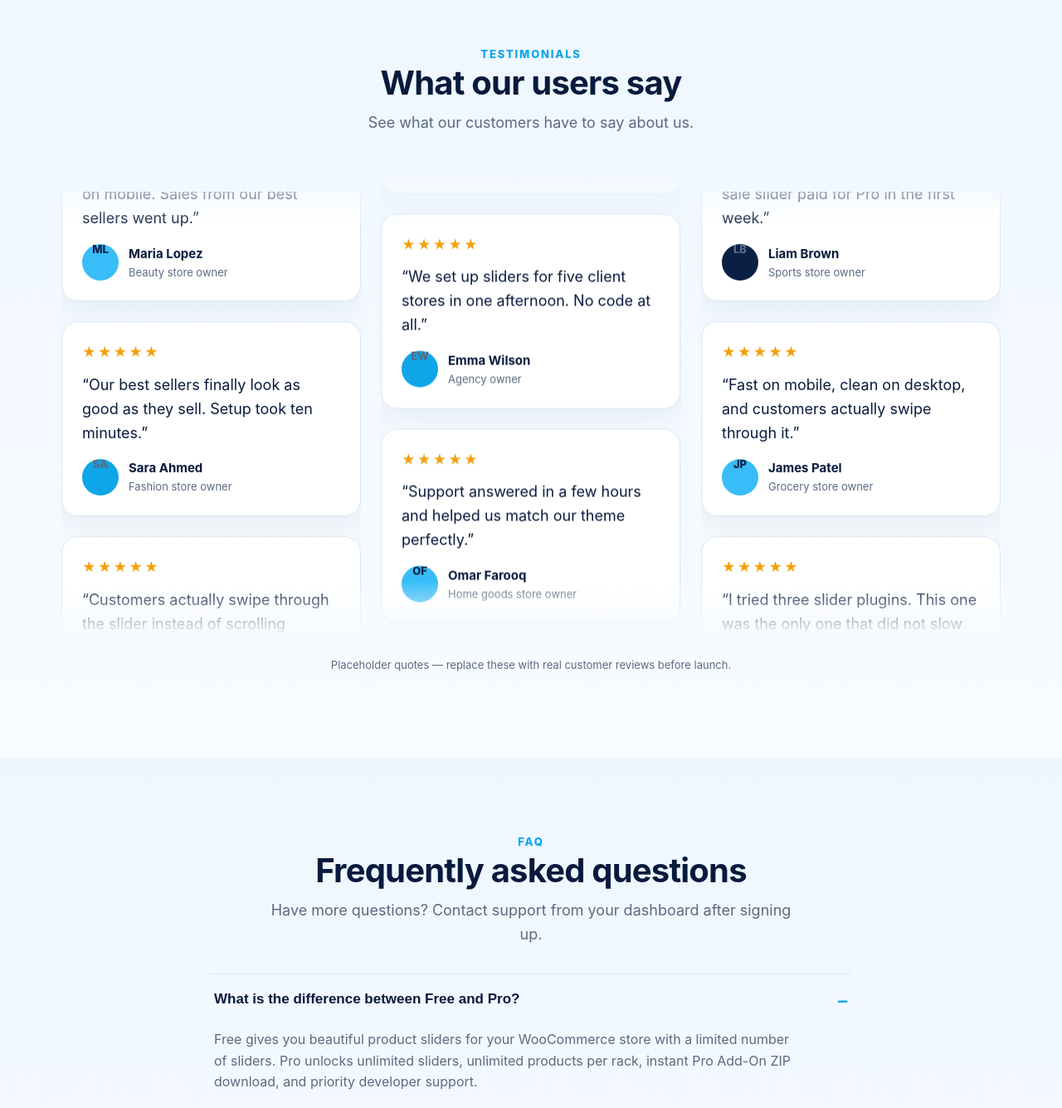
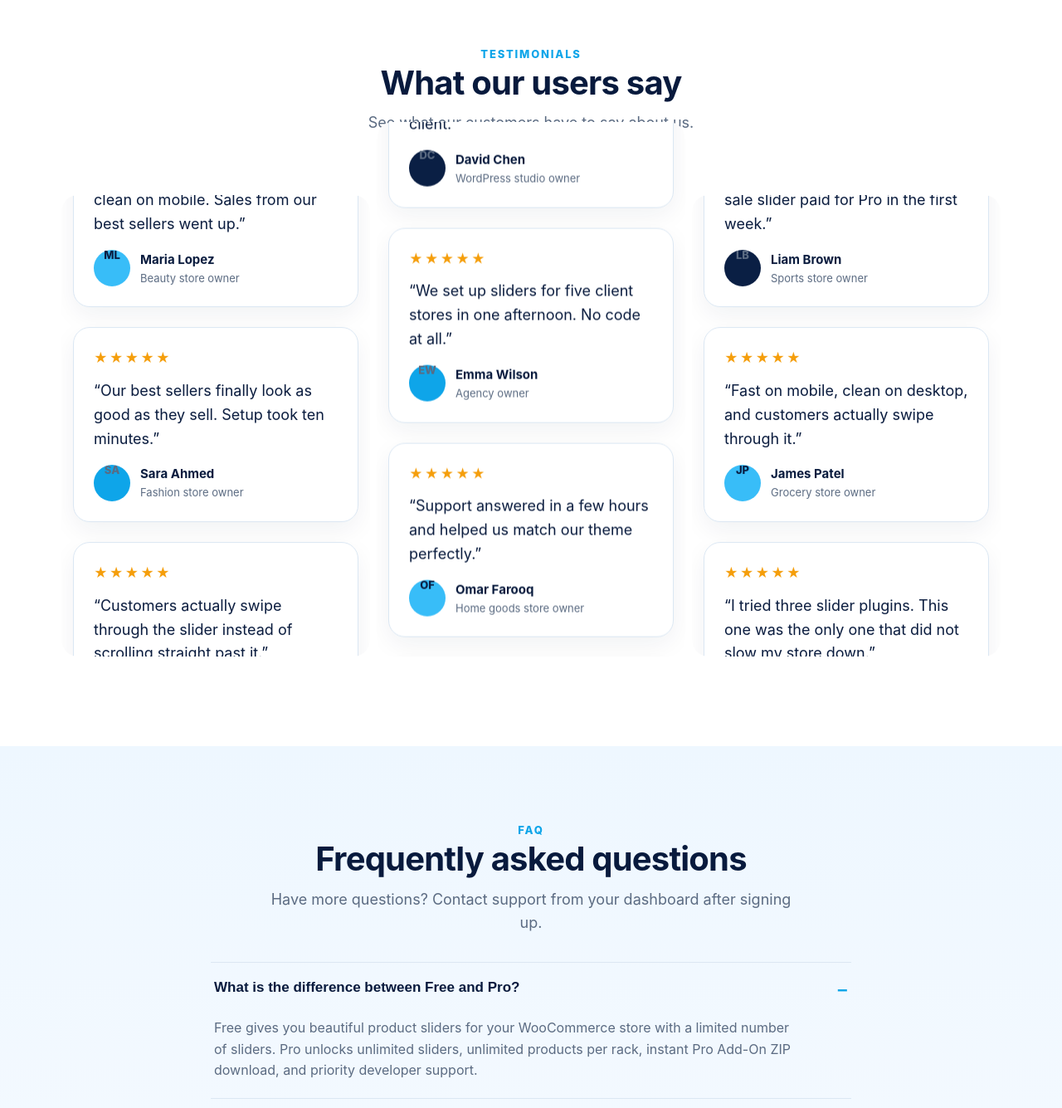
Before and after one commit to chabubakar78690-ctrl/Modern-Product-Slider, a Next.js app: page / in a window 1280 px wide. Shown: the part 3555-4890 px from the top of the page at 83% size. Built offline with nearby package versions, Linux system fonts and the light colour scheme.

Commit message:
Fix testimonial carousel background and cut shadows, left-align avatar text, remove placeholder note; smooth FAQ accordion animation

```diff
--- a/src/app/globals.css
+++ b/src/app/globals.css
@@ -133,8 +133,12 @@ h3{font-size:20px;margin:0 0 8px;color:var(--navy)}
 .acc-item{border-bottom:1px solid var(--line);transition:background .2s}
 .acc-item:hover{background:#f8fbff}
 .acc-btn{width:100%;background:none;border:0;padding:20px 4px;display:flex;justify-content:space-between;gap:16px;font-size:17px;font-weight:700;color:var(--navy);cursor:pointer;text-align:left}
-.acc-btn span{font-size:22px;color:var(--blue)}
-.acc-body{padding:0 4px 20px;color:var(--muted);max-width:720px}
+.acc-btn span{font-size:22px;color:var(--blue);transition:transform .35s ease;flex-shrink:0}
+.acc-item.open .acc-btn span{transform:rotate(180deg)}
+.acc-body{display:grid;grid-template-rows:0fr;transition:grid-template-rows .4s ease;overflow:hidden}
+.acc-item.open .acc-body{grid-template-rows:1fr}
+.acc-body-inner{overflow:hidden;min-height:0;color:var(--muted);max-width:720px;padding:0 4px;transition:padding .4s ease}
+.acc-item.open .acc-body-inner{padding-bottom:20px}
 /* compare table — coloured, modern */
 .compare-wrap{margin-top:44px;background:#fff;border:1px solid var(--line);border-radius:24px;overflow:hidden;box-shadow:var(--shadow-lg)}
 .compare{width:100%;border-collapse:collapse;background:#fff}
@@ -160,23 +164,23 @@ h3{font-size:20px;margin:0 0 8px;color:var(--navy)}
 /* testimonials — vertical carousel: left down, centre up, right down */
 @keyframes tUp{from{transform:translateY(0)}to{transform:translateY(-50%)}}
 @keyframes tDown{from{transform:translateY(-50%)}to{transform:translateY(0)}}
-.t-carousel{display:grid;grid-template-columns:repeat(3,1fr);gap:24px;margin-top:44px;height:560px;overflow:hidden;-webkit-mask-image:linear-gradient(180deg,transparent,#000 12%,#000 88%,transparent);mask-image:linear-gradient(180deg,transparent,#000 12%,#000 88%,transparent)}
-.t-col{overflow:hidden;position:relative;margin-top:24px}
+.t-carousel{display:grid;grid-template-columns:repeat(3,1fr);gap:8px;margin:28px -12px 0;padding:20px 12px;height:620px;overflow:visible;background:#fff}
+.t-col{overflow:hidden;position:relative;margin-top:24px;padding:0 12px;background:#fff;border-radius:20px}
 .t-col.middle{transform:translateY(-64px);height:calc(100% + 64px);margin-top:0}
-.t-track{display:grid;gap:24px;animation:36s linear infinite;will-change:transform}
+.t-track{display:grid;gap:24px;animation:36s linear infinite;will-change:transform;padding:16px 2px}
 .t-track.up{animation-name:tUp}
 .t-track.down{animation-name:tDown}
 .t-carousel:hover .t-track{animation-play-state:paused}
 .t-card{border:1px solid var(--line);border-radius:20px;padding:24px;background:#fff;box-shadow:0 10px 30px rgba(8,26,61,.06);transition:transform .25s ease,box-shadow .25s ease;text-align:left}
 .t-card:hover{transform:translateY(-3px);box-shadow:var(--shadow)}
-.t-person{display:flex;gap:12px;align-items:center;margin-top:16px}
+.t-person{display:flex;gap:12px;align-items:center;margin-top:16px;text-align:left}
+.t-person div{text-align:left}
 .avatar{width:44px;min-width:44px;height:44px;border-radius:50%;display:flex;align-items:center;justify-content:center;font-weight:800;color:#fff;flex-shrink:0;font-size:14px;line-height:1;text-align:center}
 .avatar.blue{background:#0ea5e9}
 .avatar.navy{background:#0a1f44}
 .avatar.sky{background:#38bdf8;color:#0a1f44}
 .t-person strong{display:block;color:var(--navy);font-size:15px}
 .t-person span{display:block;color:var(--muted);font-size:13px}
-.t-note{text-align:center;color:var(--muted);font-size:13px;margin-top:24px}
 /* testimonials */
 .stars{color:var(--amber);letter-spacing:2px}
 .quote{font-size:18px;color:var(--navy);margin:12px 0}
@@ -226,8 +230,8 @@ footer .brand img{height:48px}
   .compare-cta{flex-direction:column;align-items:flex-start}
   .hero{padding:64px 0 72px}
   .section{padding:64px 0}
-  .t-carousel{grid-template-columns:1fr;height:auto;overflow:visible;-webkit-mask-image:none;mask-image:none}
-  .t-col{overflow:visible;margin-top:0}
+  .t-carousel{grid-template-columns:1fr;height:auto;overflow:visible;margin:28px 0 0;padding:0}
+  .t-col{overflow:visible;margin-top:0;padding:0}
   .t-col.middle{transform:none;height:auto}
   .t-track{animation:none}
   .t-track>:nth-child(n+4){display:none}
--- a/src/app/page.jsx
+++ b/src/app/page.jsx
@@ -75,11 +75,11 @@ function Accordion({ items }) {
   return (
     <div className="acc">
       {items.map((item, i) => (
-        <div className="acc-item" key={item.q}>
-          <button className="acc-btn" onClick={() => setOpen(open === i ? -1 : i)}>
+        <div className={`acc-item ${open === i ? 'open' : ''}`} key={item.q}>
+          <button className="acc-btn" onClick={() => setOpen(open === i ? -1 : i)} aria-expanded={open === i}>
             {item.q}<span>{open === i ? '−' : '+'}</span>
           </button>
-          {open === i && <div className="acc-body">{item.a}</div>}
+          <div className="acc-body"><div className="acc-body-inner">{item.a}</div></div>
         </div>
       ))}
     </div>
@@ -239,7 +239,7 @@ export default function Home() {
           </div>
         </section>
 
-        <section className="section tint">
+        <section className="section">
           <div className="container reveal">
             <div className="center">
               <span className="eyebrow">Testimonials</span>
@@ -247,7 +247,6 @@ export default function Home() {
               <p className="lead">See what our customers have to say about us.</p>
             </div>
             <TestimonialCarousel />
-            <p className="t-note">Placeholder quotes — replace these with real customer reviews before launch.</p>
           </div>
         </section>
 
```
